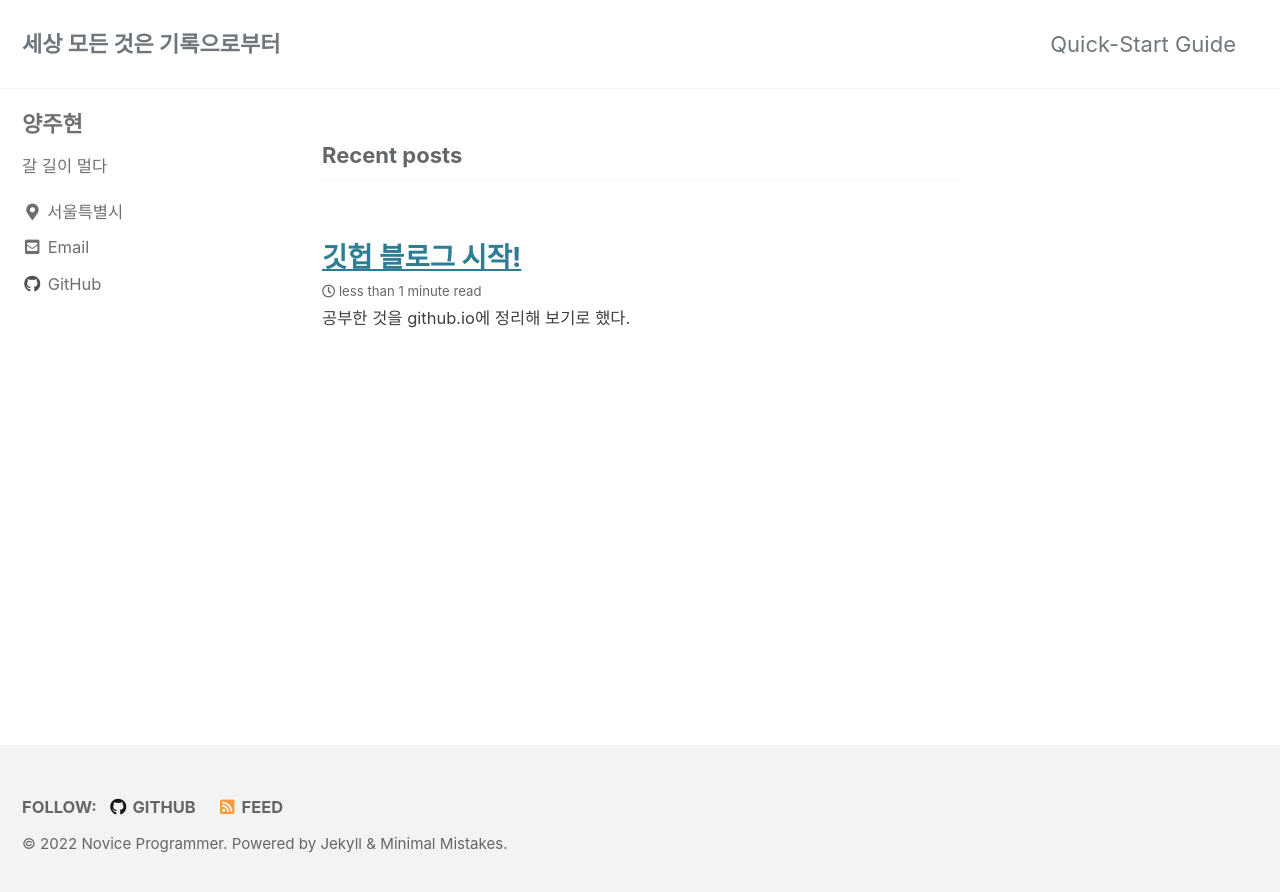
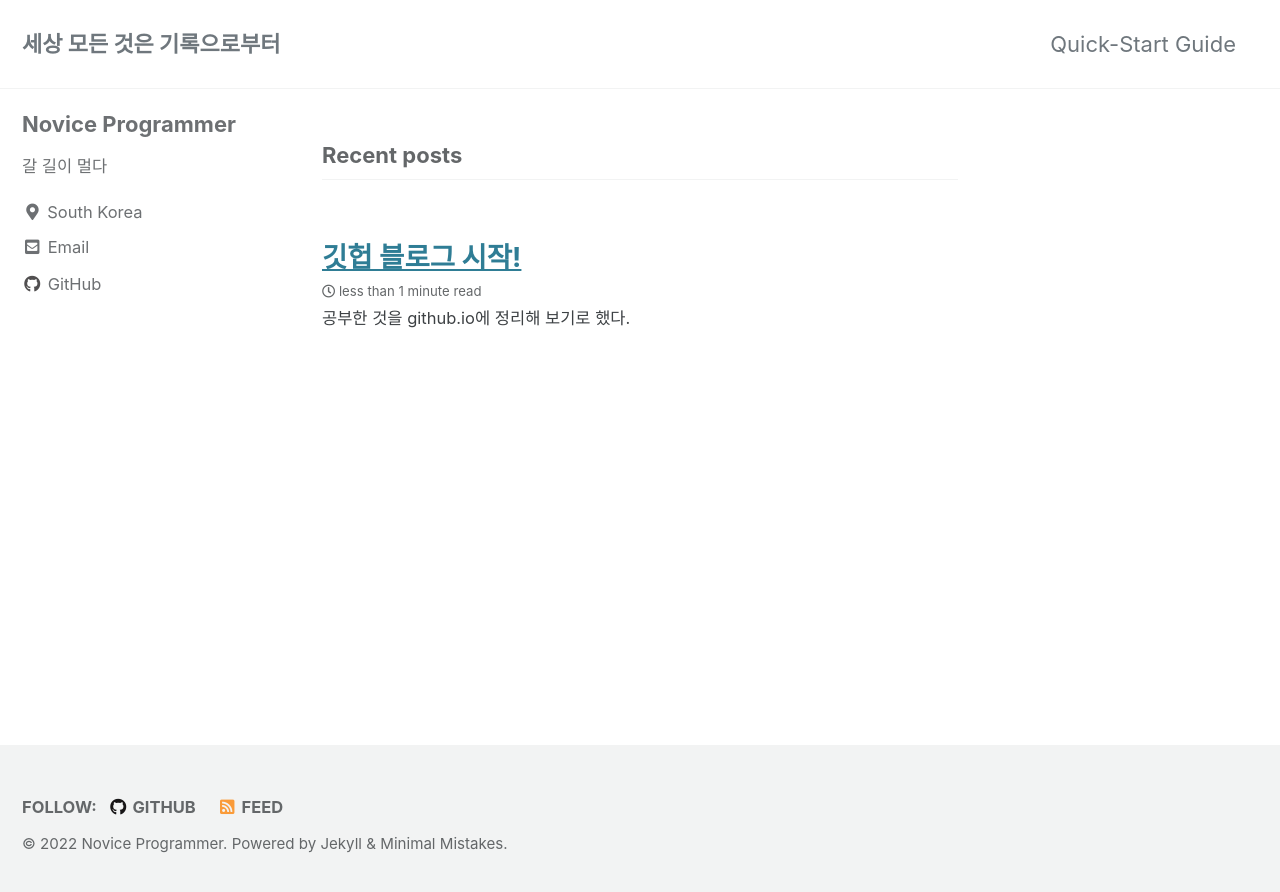
Before and after one commit to JuTaK97/JuTaK97.github.io, a Jekyll site: the page built from index.html, in a window 1280 px wide. Shown: the top 892 px of the page. Built offline with Jekyll 4.4.1, drawn with Linux system fonts in a browser that asks for light colours; cached includes are drawn as plain includes; the list of posts is cut into pages by our own code.

Commit message:
Update _config.yml

```diff
--- a/_config.yml
+++ b/_config.yml
@@ -102,10 +102,10 @@ analytics:
 
 # Site Author
 author:
-  name             : "양주현"
+  name             : "Novice Programmer"
   avatar           : # path of avatar image, e.g. "/assets/images/bio-photo.jpg"
   bio              : "갈 길이 멀다"
-  location         : "서울특별시"
+  location         : "South Korea"
   email            :
   links:
     - label: "Email"
```
